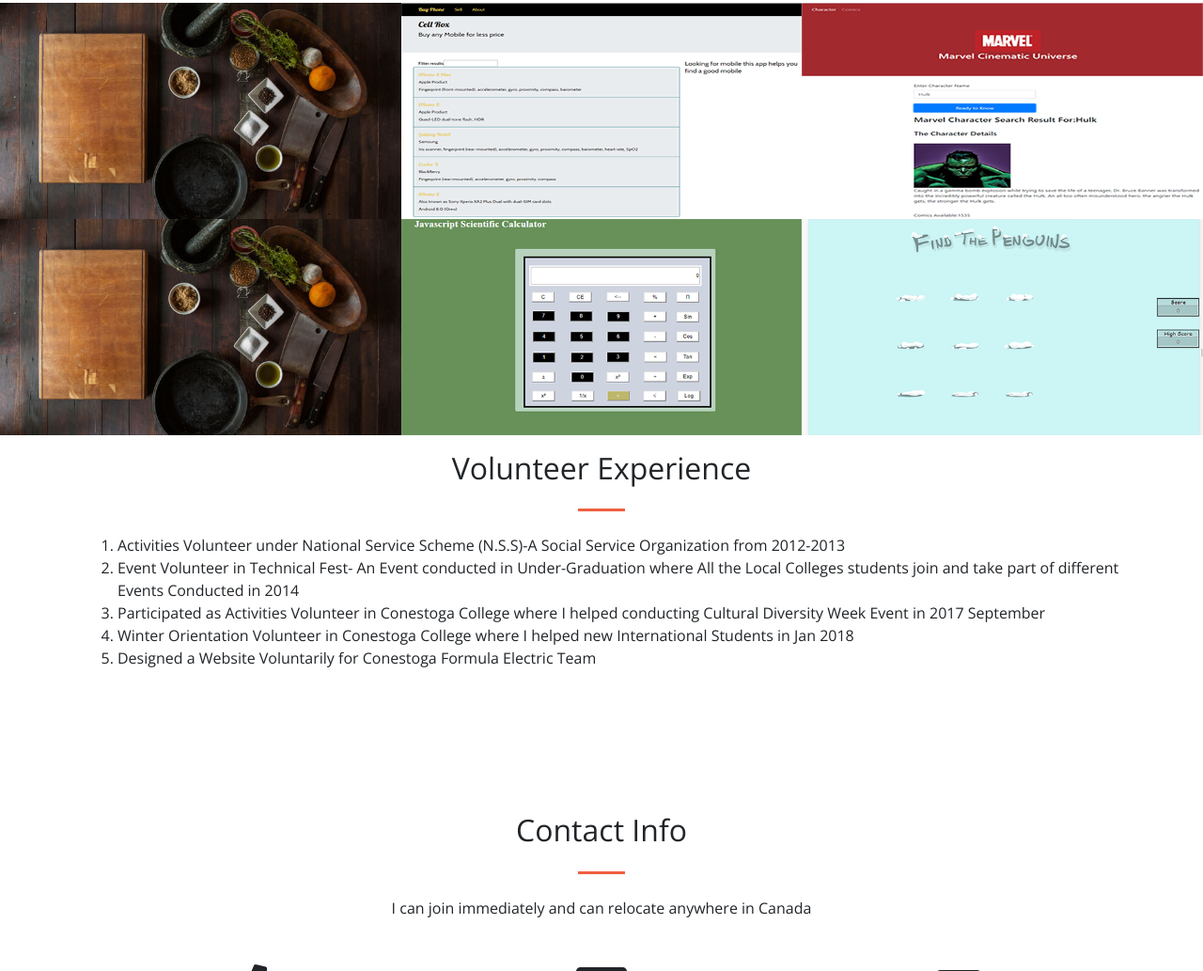
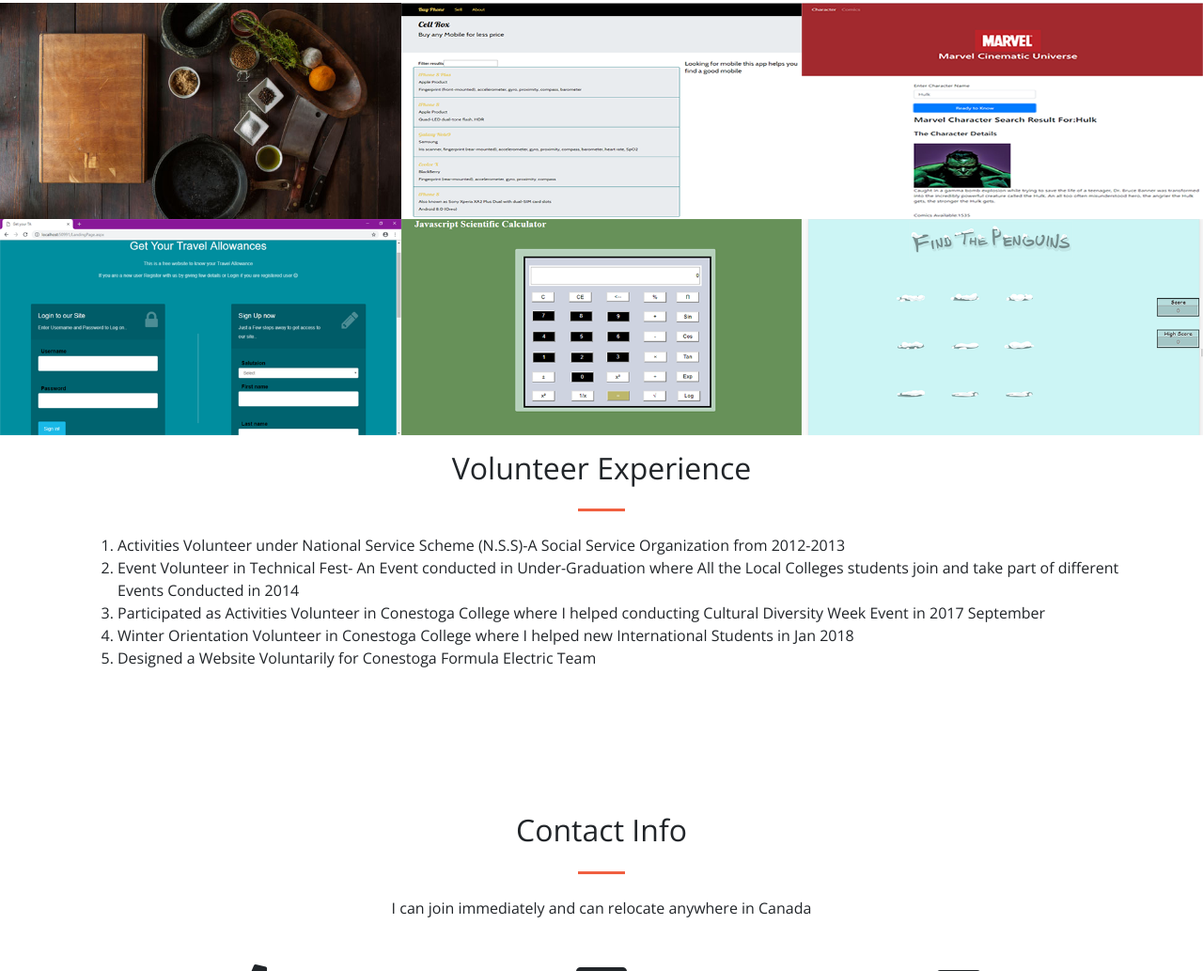
Before and after one commit to achyuthbatter/MyPortfolio, a website with bundled scripts: page index.html in a window 1280 px wide. Shown: the part 2743-3776 px from the top of the page at 94% size. Built offline with nearby package versions, Linux system fonts and the light colour scheme.

Commit message:
projectupdates

```diff
--- a/index.html
+++ b/index.html
@@ -261,7 +261,7 @@
                 </div>
                 <div class="col-lg-4 col-sm-6">
                     <div class="portfolio-box">
-                        <img class="img-fluid" src="img/portfolio/fullsize/4.jpg" alt="">
+                        <img class="img-fluid" src="img/portfolio/fullsize/proj5.png" alt="">
                         <div class="portfolio-box-caption">
                             <div class="portfolio-box-caption-content">
                                 <div class="project-category text-faded">
```
Also changed, not shown: img/portfolio/fullsize/proj5.png (added).
